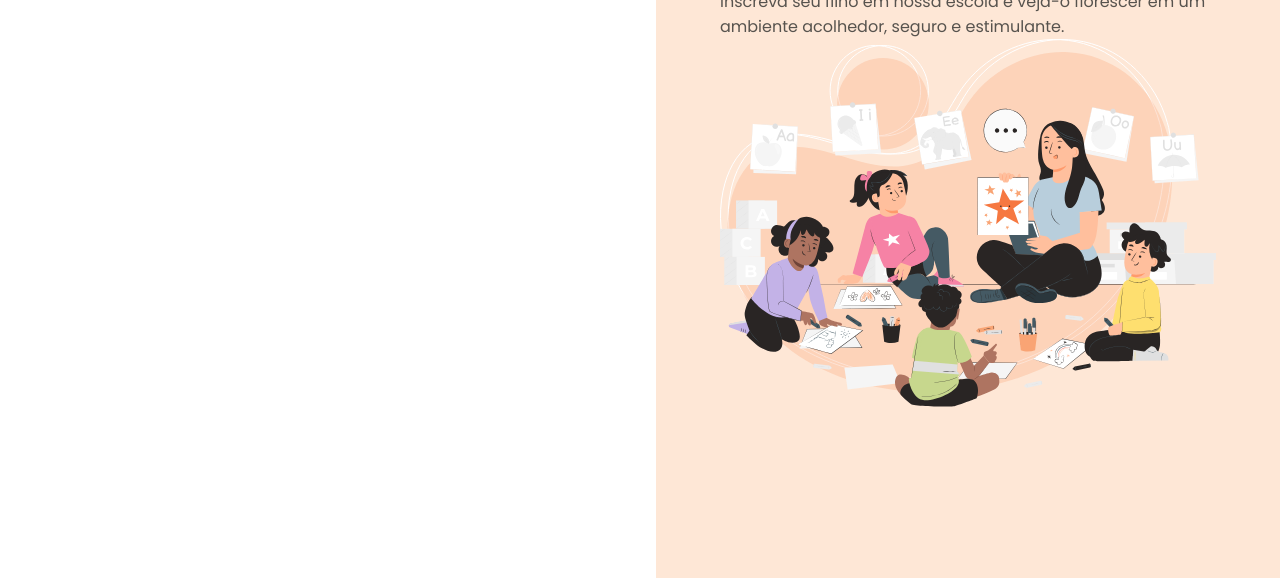
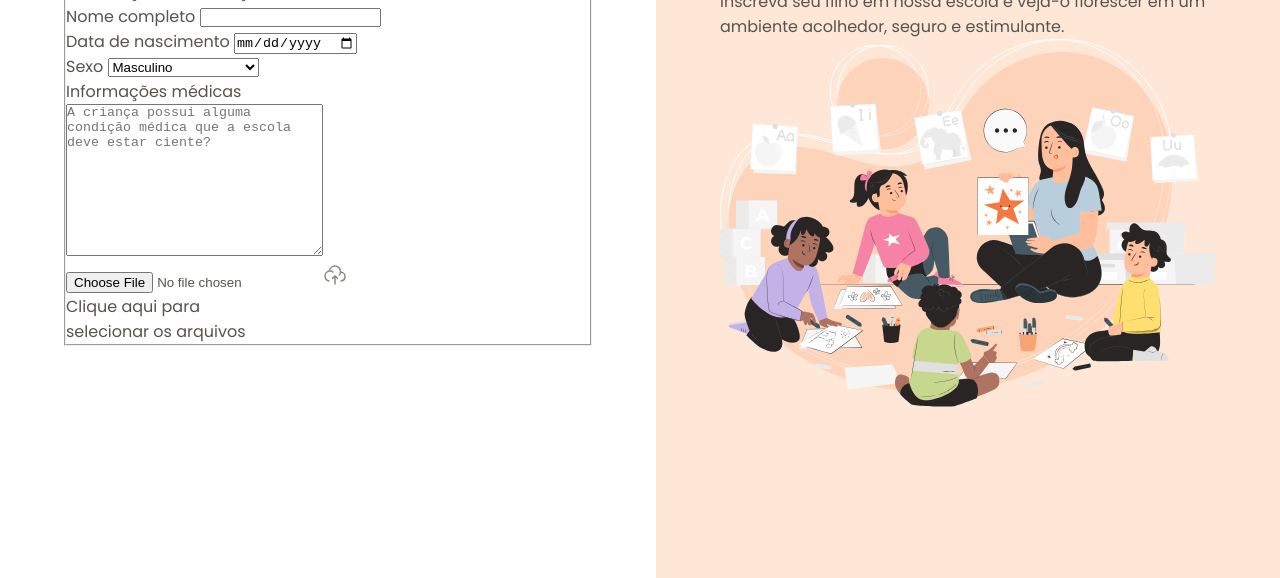
Before and after one commit to faylun/Enrollment-Form, a plain HTML site: page index.html in a window 1280 px wide. Shown: the part 222-800 px from the top of the page. Drawn offline with Linux system fonts and the light colour scheme.

Commit message:
Initializing the form

```diff
--- a/index.html
+++ b/index.html
@@ -22,6 +22,42 @@
                 </div>
                     <h1>Formulário de matrícula</h2>
                     <p>Preencha os dados abaixo para matricular seu filho na escola de educação infantil Estrelas do Amanhã.</p>
+
+                    <form action="/" enctype="multipart/form-data" method="post">
+                        <fieldset class="child-info">
+                            <legend>Informações da criança</legend>
+
+                            <div class="input-wrapper">
+                                <label for="fullname">Nome completo</label>
+                                <input type="text" name="fullname" id="fullname">
+                            </div>
+
+                            <div class="input-wrapper">
+                                <label for="date">Data de nascimento</label>
+                                <input type="date" name="date" id="date" lang="pt-BR">
+                            </div>
+
+                            <div class="section-wrapper">
+                                <label for="gender">Sexo</label>
+                                <select name="gender" id="gender">
+                                    <option value="female">Masculino</option>
+                                    <option value="male">Feminino</option>
+                                    <option value="na">Prefiro não responder</option>
+                                </select>
+                            </div>
+
+                            <div class="textarea-wrapper">
+                                <label for="medical-info">Informações médicas</label> <br>
+                                <textarea name="medical-info" id="medical-info" cols="30" rows="10" placeholder="A criança possui alguma condição médica que a escola deve estar ciente?"></textarea>
+                            </div>
+
+                            <div class="droparea-wrapper">
+                                <input type="file" name="birth-file" id="birth-file">
+                                <img src="assets/icons/cloud-upload.svg" alt="">
+                                <p>Clique aqui para <br> selecionar os arquivos</p>
+                            </div>
+                        </fieldset>
+                    </form>
             </div>
         </main>
 
```
